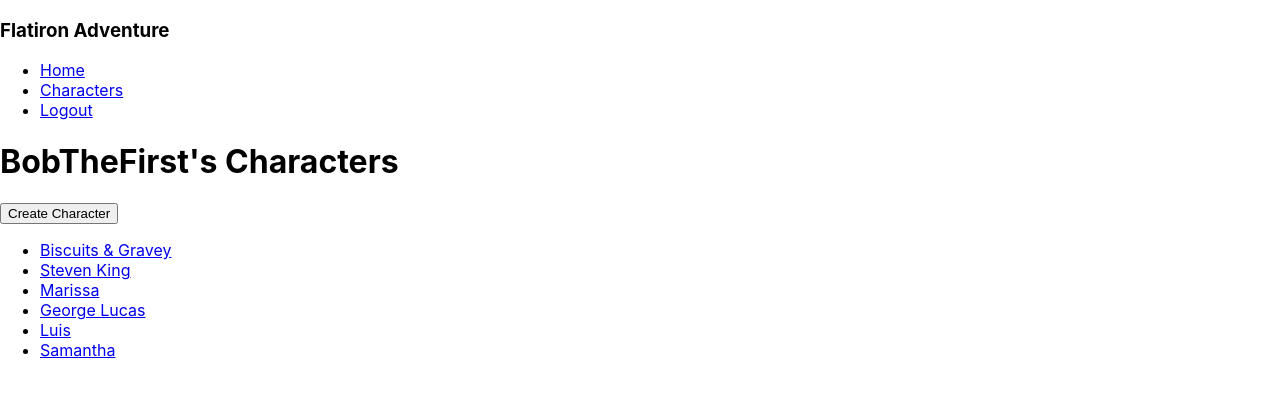
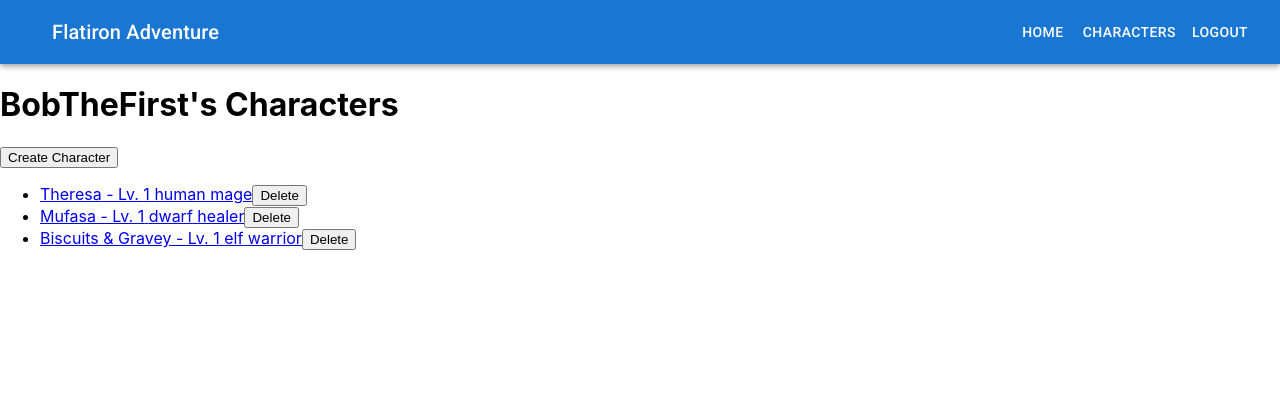
Before and after one commit to Enoch2k2/phase-2-example-build-flatiron-adventure, a React (Create React App) app: page /characters in a window 1280 px wide. Shown: the top 396 px of the page. Built offline with nearby package versions, Linux system fonts and the light colour scheme; data requests are answered from the project's data file; sample sign-in values are in the browser's storage.

Commit message:
added delete and styling

```diff
--- a/db.json
+++ b/db.json
@@ -32,8 +32,25 @@
   "characters": [
     {
       "user_id": 1,
-      "name": "Biscuits & Gravey",
-      "race": "elf",
+      "name": "Theresa",
+      "race": "human",
+      "stats": {
+        "str": 7,
+        "int": 25,
+        "agi": 10,
+        "hp": 75,
+        "mp": 250,
+        "spd": 12
+      },
+      "klass": "mage",
+      "sex": "female",
+      "level": 1,
+      "id": 3
+    },
+    {
+      "user_id": 1,
+      "name": "Mufasa",
+      "race": "dwarf",
       "stats": {
         "str": 9,
         "int": 20,
@@ -44,12 +61,13 @@
       },
       "klass": "healer",
       "sex": "male",
-      "id": 1
+      "level": 1,
+      "id": 4
     },
     {
       "user_id": 1,
-      "name": "Steven King",
-      "race": "orc",
+      "name": "Biscuits & Gravey",
+      "race": "elf",
       "stats": {
         "str": 25,
         "int": 7,
@@ -60,87 +78,8 @@
       },
       "klass": "warrior",
       "sex": "male",
-      "id": 2
-    },
-    {
-      "user_id": 1,
-      "name": "Marissa",
-      "race": "dwarf",
-      "stats": {
-        "str": 9,
-        "int": 20,
-        "agi": 9,
-        "hp": 100,
-        "mp": 220,
-        "spd": 14
-      },
-      "klass": "healer",
-      "sex": "female",
-      "id": 3
-    },
-    {
-      "user_id": 1,
-      "name": "George Lucas",
-      "race": "human",
-      "stats": {
-        "str": 7,
-        "int": 25,
-        "agi": 10,
-        "hp": 75,
-        "mp": 250,
-        "spd": 12
-      },
-      "klass": "mage",
-      "sex": "male",
-      "id": 4
-    },
-    {
-      "user_id": 1,
-      "name": "Luis",
-      "race": "orc",
-      "stats": {
-        "str": 9,
-        "int": 20,
-        "agi": 9,
-        "hp": 100,
-        "mp": 220,
-        "spd": 14
-      },
-      "klass": "healer",
-      "sex": "male",
+      "level": 1,
       "id": 5
-    },
-    {
-      "user_id": 1,
-      "name": "Samantha",
-      "race": "human",
-      "stats": {
-        "str": 10,
-        "int": 7,
-        "agi": 25,
-        "hp": 130,
-        "mp": 15,
-        "spd": 15
-      },
-      "klass": "thief",
-      "sex": "female",
-      "id": 6
-    },
-    {
-      "user_id": 2,
-      "name": "Pancake",
-      "race": "dwarf",
-      "stats": {
-        "str": 12,
-        "int": 11,
-        "agi": 15,
-        "hp": 125,
-        "mp": 25,
-        "spd": 16
-      },
-      "klass": "bard",
-      "sex": "female",
-      "id": 7
     }
   ]
 }
--- a/package.json
+++ b/package.json
@@ -3,6 +3,10 @@
   "version": "0.1.0",
   "private": true,
   "dependencies": {
+    "@emotion/react": "^11.7.1",
+    "@emotion/styled": "^11.6.0",
+    "@mui/icons-material": "^5.4.2",
+    "@mui/material": "^5.4.2",
     "@testing-library/jest-dom": "^5.16.1",
     "@testing-library/react": "^12.1.2",
     "@testing-library/user-event": "^13.5.0",
--- a/public/index.html
+++ b/public/index.html
@@ -8,6 +8,15 @@
     <meta
       name="description"
       content="Web site created using create-react-app"
+    />
+
+    <link
+      rel="stylesheet"
+      href="https://fonts.googleapis.com/css?family=Roboto:300,400,500,700&display=swap"
+    />
+    <link
+      rel="stylesheet"
+      href="https://fonts.googleapis.com/icon?family=Material+Icons"
     />
     <link rel="apple-touch-icon" href="%PUBLIC_URL%/logo192.png" />
     <!--
--- a/src/App.jsx
+++ b/src/App.jsx
@@ -44,6 +44,10 @@ const App = () => {
     setCharacters([...characters, character])
   }
 
+  const deleteCharacter = character => {
+    setCharacters(characters.filter(char => char.id !== character.id))
+  }
+
   const addErrors = errors => {
     setErrors(errors);
   }
@@ -72,7 +76,7 @@ const App = () => {
         <Route path="/" element={<Home />} />
         <Route path="/signup" element={<Signup loggedIn={ loggedIn } loginUser={ loginUser } addErrors={ addErrors } clearErrors={ clearErrors } />} />
         <Route path="/login" element={<Login loggedIn={ loggedIn } loginUser={ loginUser } addErrors={ addErrors } clearErrors={ clearErrors } />} />
-        <Route path="/characters" element={<CharacterList loggedIn={ loggedIn } currentUser={ currentUser } characters={ characters } />} />
+        <Route path="/characters" element={<CharacterList loggedIn={ loggedIn } currentUser={ currentUser } characters={ characters } deleteCharacter={ deleteCharacter } />} />
         <Route path="/characters/new" element={<CharacterForm loggedIn={ loggedIn } currentUser={ currentUser } addErrors={ addErrors } clearErrors={ clearErrors } addCharacter={ addCharacter } />} />
       </Routes>
     </Router>
--- a/src/components/characters/CharacterCard.jsx
+++ b/src/components/characters/CharacterCard.jsx
@@ -1,12 +1,40 @@
 import React from 'react'
 import { Link } from 'react-router-dom'
+import { baseUrl, headers } from '../../Globals';
 
-const CharacterCard = ({ character }) => {
+const CharacterCard = ({ character, deleteCharacter }) => {
+  const handleDelete = () => {
+    // fetch request to backend in order to delete the character
+    // what request are we making? DELETE
+
+    fetch(baseUrl + '/characters/' + character.id, {
+      method: "DELETE",
+      headers
+    })
+      .then(resp => resp.json())
+      .then(data => deleteCharacter(character))
+  }
+
   return (
     <li>
-      <Link to="#">{ character.name }</Link>
+      <Link to="#">
+        { character.name } - Lv. { character.level } { character.race } { character.klass }
+      </Link>
+      <button onClick={ handleDelete }>Delete</button>
     </li>
   )
 }
 
 export default CharacterCard
+
+
+/*
+  handle delete should:
+  * delete from the db.json
+  * delete from the DOM
+  * remove from characters state
+  *
+  handle delete process:
+    fetch to db.json
+    where should our handleDelete live?
+*/
--- a/src/components/characters/CharacterForm.jsx
+++ b/src/components/characters/CharacterForm.jsx
@@ -4,7 +4,6 @@ import { baseUrl, headers } from '../../Globals';
 
 const CharacterForm = ({ loggedIn, currentUser, addErrors, clearErrors, addCharacter }) => {
   const navigate = useNavigate();
-
   const [state, setState] = useState({
     user_id: 0,
     name: "",
@@ -18,7 +17,8 @@ const CharacterForm = ({ loggedIn, currentUser, addErrors, clearErrors, addChara
       spd: 0
     },
       klass: "warrior",
-      sex: "male"
+      sex: "male",
+      level: 1
   })
 
   useEffect(() => {
--- a/src/components/characters/CharacterList.jsx
+++ b/src/components/characters/CharacterList.jsx
@@ -2,7 +2,7 @@ import React, { useEffect } from 'react'
 import { useNavigate } from 'react-router-dom'
 import CharacterCard from './CharacterCard';
 
-const CharacterList = ({ currentUser, loggedIn, characters }) => {
+const CharacterList = ({ currentUser, loggedIn, characters, deleteCharacter }) => {
   const navigate = useNavigate();
 
   useEffect(() => {
@@ -15,7 +15,7 @@ const CharacterList = ({ currentUser, loggedIn, characters }) => {
     navigate('/characters/new');
   }
 
-  const characterCards = characters.map(character => <CharacterCard key={ character.id } character={ character } />)
+  const characterCards = characters.map(character => <CharacterCard key={ character.id } character={ character } deleteCharacter={ deleteCharacter } />)
 
   return (
     <div>
--- a/src/components/navigation/Navbar.jsx
+++ b/src/components/navigation/Navbar.jsx
@@ -1,5 +1,11 @@
 import React from 'react'
 import { Link } from 'react-router-dom';
+import AppBar from '@mui/material/AppBar';
+import Box from '@mui/material/Box';
+import Toolbar from '@mui/material/Toolbar';
+import Typography from '@mui/material/Typography';
+import Button from '@mui/material/Button';
+import IconButton from '@mui/material/IconButton';
 
 const Navbar = ({ loggedIn, logoutUser }) => {
 
@@ -11,29 +17,43 @@ const Navbar = ({ loggedIn, logoutUser }) => {
 
   const loggedInLinks = () => {
     return (
-      <ul>
-        <li><Link to="/">Home</Link></li>
-        <li><Link to="/characters">Characters</Link></li>
-        <li><a href="#" onClick={ logout }>Logout</a></li>
-      </ul>
+      <>
+        <Button color="inherit" component={ Link } to="/">Home</Button>
+        <Button color="inherit" component={ Link } to="/characters">Characters</Button>
+        <Button color="inherit" onClick={ logout }>Logout</Button>
+      </>
     )
   }
 
   const loggedOutLinks = () => {
     return (
-      <ul>
-        <li><Link to="/">Home</Link></li>
-        <li><Link to="/signup">Create Account</Link></li>
-        <li><Link to="/login">Login</Link></li>
-      </ul>
+      <>
+            <Button color="inherit" component={ Link } to="/">Home</Button>
+            <Button color="inherit" component={ Link } to="/signup">Create Account</Button>
+            <Button color="inherit" component={ Link } to="/login">Login</Button>
+      </>
     )
   }
 
   return (
-    <div>
-      <h3>Flatiron Adventure</h3>
-      { loggedIn ? loggedInLinks() : loggedOutLinks() }
-    </div>
+    <Box sx={{ flexGrow: 1 }}>
+      <AppBar position="static">
+        <Toolbar>
+          <IconButton
+            size="large"
+            edge="start"
+            color="inherit"
+            aria-label="menu"
+            sx={{ mr: 2 }}
+          >
+          </IconButton>
+          <Typography variant="h6" component="div" sx={{ flexGrow: 1 }}>
+            Flatiron Adventure
+          </Typography>
+          { loggedIn ? loggedInLinks() : loggedOutLinks() }
+          </Toolbar>
+      </AppBar>
+    </Box>
   )
 }
 
```
Also changed, not shown: 1 other file (tests, documents, lock files or other folders).
